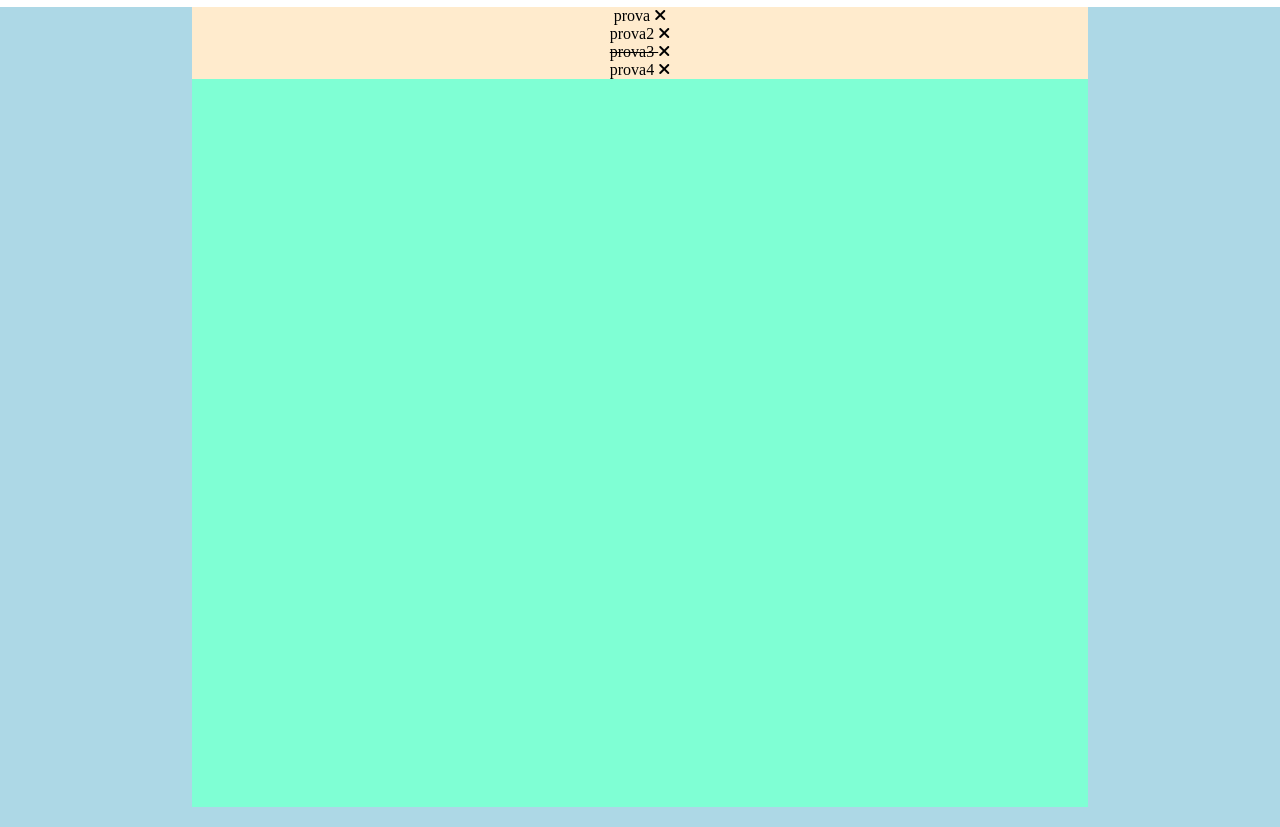
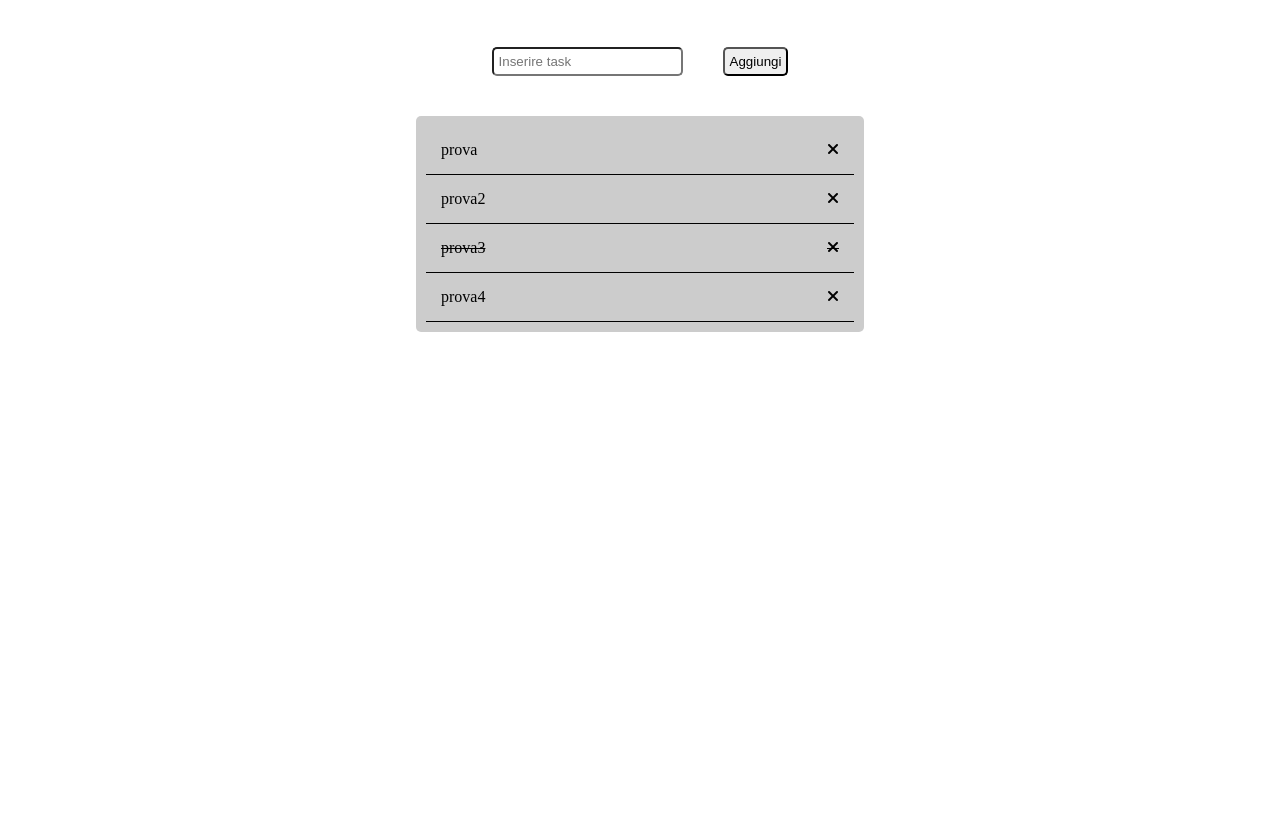
Before and after one commit to DanieleCorrado/vue-todolist, a plain HTML site: page index.html in a window 1280 px wide. Shown: the part 67-894 px from the top of the page. Drawn offline with nearby package versions, Linux system fonts and the light colour scheme.

Commit message:
add user input for new tasks

```diff
--- a/css/index.css
+++ b/css/index.css
@@ -6,12 +6,7 @@
   box-sizing: border-box;
 }
 
-body {
-  background-color: lightblue;
-}
-
 header {
-  background-color: white;
   display: flex;
   align-items: center;
   justify-content: center;
@@ -19,15 +14,49 @@ header {
   padding: 10px;
 }
 
+/* Regole container */
+
 .container {
   width: 70%;
   margin: 0 auto;
   height: 100vh;
-  background-color: aquamarine;
 }
 
+/* Regole new task */
+
+.new-task {
+  width: 70%;
+  margin: 20px auto;
+  padding: 20px;
+  text-align: center;
+  font-size: 15px;
+}
+
+.new-task input {
+  margin-right: 40px;
+  border-radius: 5px;
+  padding: 5px;
+}
+
+.new-task button {
+  border-radius: 5px;
+  padding: 5px;
+}
+
+.new-task #error {
+  margin-top: 5px;
+  color: red;
+  font-size: 20px;
+}
+
+/* Regole contenitore tasks */
+
 #tasks-container {
-  background-color: blanchedalmond;
+  width: 50%;
+  margin: 0 auto;
+  border-radius: 5px;
+  padding: 10px;
+  background-color: #ccc;
   text-align: center;
 }
 
@@ -35,10 +64,26 @@ header {
   list-style: none;
 }
 
+#tasks-container ul li{
+  display: flex;
+  justify-content: space-between;
+  border-bottom: 1px solid black;
+  padding: 15px;
+}
+
+/* Regole task svolti */
+
 .strikethrough-text {
   text-decoration: line-through;
 }
 
+#tasks-container ul i{
+  text-decoration: none;
+}
+
+
+/* Regole tasto eliminazione task */
+
 .delete-task:hover {
   cursor: pointer;
 }
--- a/index.html
+++ b/index.html
@@ -26,7 +26,30 @@
 
       <div id="app" class="container">
 
+        <!-- Aggiungere task -->
+
+        <div class="new-task">
+
+          <!-- Inserimento del task -->
+
+          <input type="text" placeholder="Inserire task" v-model="newTask" @keyup.enter="addTask">
+
+          <button @click="addTask">Aggiungi</button>
+          <!-- Indica errore nell'inserimento del task -->
+
+          <div id="error" v-if="error">
+
+            <small>Devi inserire una task di almeno 5 caratteri</small>
+
+          </div>
+
+        </div>
+
+        <!-- Contenitore dei tasks -->
+
         <div id="tasks-container">
+
+          <!-- Taks -->
 
           <ul>
             <li class="task" v-for="(task, index) in tasks" :class="task.done === true ? 'strikethrough-text': ''">
--- a/js/index.js
+++ b/js/index.js
@@ -4,6 +4,8 @@ createApp({
 
   data() {
     return {
+      error: false,
+      newTask: '',
       tasks: [
         {
           text: "prova",
@@ -26,9 +28,33 @@ createApp({
   },
 
   methods: {
+
+    // Eliminazione di una task
+
     deleteTask(index) {
 
       this.tasks.splice(index, 1);
+    },
+
+    // Inserimento di una nuova task
+
+    addTask() {
+
+      if (this.newTask !== '' && this.newTask.length >= 5) {
+
+        this.tasks.unshift({
+          text: this.newTask,
+          done: false
+        })
+
+        this.error = false;
+      } else {
+
+        this.error = true;
+      }
+
+      this.newTask = '';
     }
   }
+
 }).mount("#app")
```
